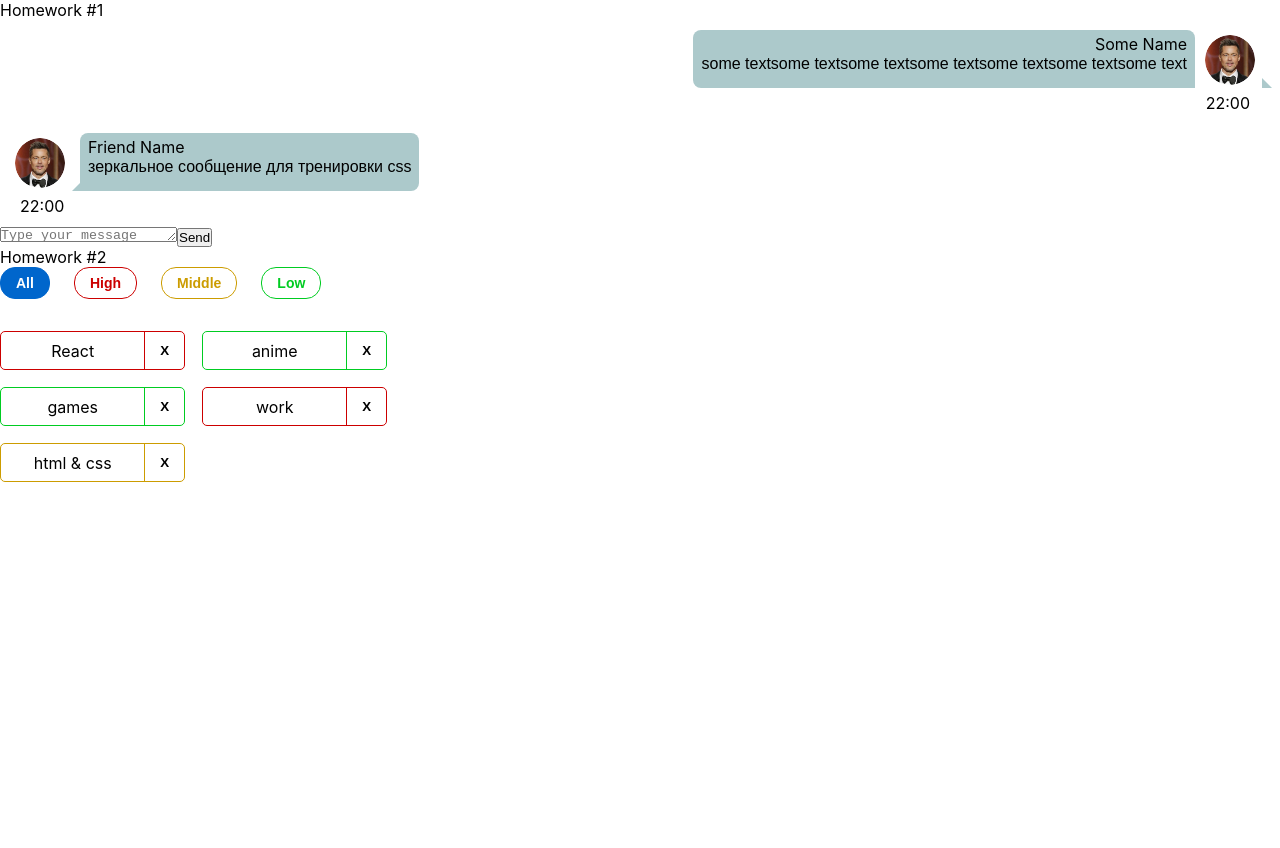
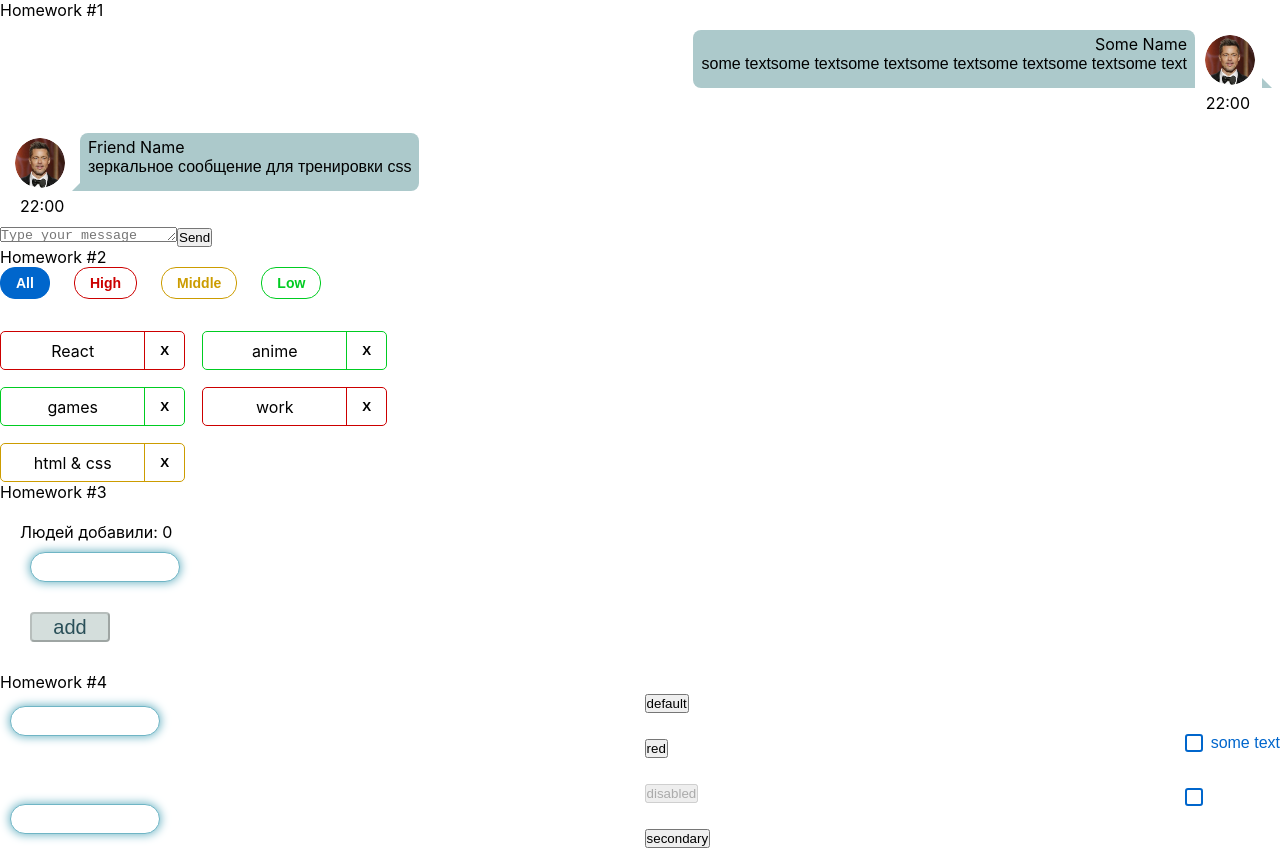
Before and after one commit to Red-K4tana/homework_2.0, a React (Create React App) app: page / in a window 1280 px wide. Before the commit the page ends 800 px from the top, so only its background shows below. Built offline with nearby package versions, Linux system fonts and the light colour scheme.

Commit message:
hw02 superInput completed

```diff
--- a/src/s1-main/App.tsx
+++ b/src/s1-main/App.tsx
@@ -2,6 +2,8 @@ import React from 'react'
 import s from './App.module.css'
 import HW1 from '../s2-homeworks/hw01/HW1'
 import HW2 from "../s2-homeworks/hw02/HW2";
+import HW3 from "../s2-homeworks/hw03/HW3";
+import HW4 from "../s2-homeworks/hw04/HW4";
 
 function App() {
     return (
@@ -9,8 +11,8 @@ function App() {
             <HW1/>
             {/*раскомментировать по ходу выполнения*/}
             <HW2/>
-            {/*<HW3/>*/}
-            {/*<HW4/>*/}
+            <HW3/>
+            <HW4/>
 
             {/*при выполнении дз 5 и более - закомментировать здесь дз 1-4, так как они есть внутри дз 5*/}
             {/*<HW5/>*/}
--- a/src/s2-homeworks/hw03/Greeting.module.css
+++ b/src/s2-homeworks/hw03/Greeting.module.css
@@ -1,31 +1,74 @@
 .greetingForm {
+    margin: 20px;
 }
 
 .inputAndButtonContainer {
 }
 
 .error {
+    margin: 10px 10px;
+
 }
 
 .input {
+    outline: none;
+    margin: 10px 10px;
+    border: 1px solid #6fb5c5;
+    border-radius: 15px;
+    box-shadow: 0 0 10px 1px #6fb5c5;
+    width: 150px;
+    height: 30px;
+    font-size: 20px;
+    text-align: center;
+    transition-duration: .3s;
 }
 
 .input:focus {
+    box-shadow: 0 0 5px 1px #fff;
+    transition-duration: .3s;
 }
 
 .errorInput {
+    outline: none;
+    margin: 10px 10px;
+    border: 1px solid #c56f6f;
+    border-radius: 15px;
+    box-shadow: 0 0 10px 1px #c56f6f;
+    width: 150px;
+    height: 30px;
+    font-size: 20px;
+    text-align: center;
+    transition-duration: .3s;
 }
 
 .button {
+    margin: 10px 10px;
+
+    border-radius: 4px;
+    box-shadow: 0 0 10px 1px #fff;
+    color: #294f58;
+    background-color: #bae2ec;
+    width: 80px;
+    height: 30px;
+    font-size: 20px;
+    transition-duration: .3s;
 }
 
 .button:focus {
+    box-shadow: 0 0 5px 1px #fff;
+    background-color: #6fb5c5;
+    transition-duration: .3s;
 }
 
 .button:active {
+    box-shadow: 0 0 2px 1px #fff;
+    background-color: #7fc9ad;
+    transition-duration: .3s;
 }
 
 .button:disabled {
+    background-color: #d4dedc;
+    transition-duration: .3s;
 }
 
 .text {
--- a/src/s2-homeworks/hw03/Greeting.tsx
+++ b/src/s2-homeworks/hw03/Greeting.tsx
@@ -2,14 +2,14 @@ import React, {ChangeEvent, KeyboardEvent} from 'react'
 import s from './Greeting.module.css'
 
 type GreetingPropsType = {
-    name: any // need to fix any
-    setNameCallback: any // need to fix any
-    addUser: any // need to fix any
-    onBlur: any // need to fix any
-    onEnter: any // need to fix any
-    error: any // need to fix any
-    totalUsers: any // need to fix any
-    lastUserName?: any // need to fix any
+  name: string // need to fix any
+  setNameCallback: (e: ChangeEvent<HTMLInputElement>) => void // need to fix any
+  addUser: () => void // need to fix any
+  onBlur: () => void // need to fix any
+  onEnter: (e: KeyboardEvent<HTMLInputElement>) => void // need to fix any
+  error: string // need to fix any
+  totalUsers: number // need to fix any
+  lastUserName?: string // need to fix any
 }
 
 // презентационная компонента (для верстальщика)
@@ -25,7 +25,7 @@ const Greeting: React.FC<GreetingPropsType> = (
     lastUserName,
   } // деструктуризация пропсов
 ) => {
-    const inputClass = s.errorInput // need to fix with (?:)
+  const inputClass = error ? s.errorInput : s.input // need to fix with (?:)
 
   return (
     <div id={'hw3-form'} className={s.greetingForm}>
--- a/src/s2-homeworks/hw03/GreetingContainer.tsx
+++ b/src/s2-homeworks/hw03/GreetingContainer.tsx
@@ -3,18 +3,32 @@ import Greeting from './Greeting'
 import { UserType } from './HW3'
 
 type GreetingContainerPropsType = {
-    users: any // need to fix any
-    addUserCallback: any // need to fix any
+    users: UserType[] // need to fix any
+    addUserCallback: (name: string) => void // need to fix any
 }
 
-export const pureAddUser = (name: any, setError: any, setName: any, addUserCallback: any) => {
+export const pureAddUser = (name: string, setError: (error:string)=>void, setName: (name:string)=>void,
+                            addUserCallback: (name: string) => void) => {
     // если имя пустое - показать ошибку, иначе - добавить юзера и очистить инпут
+    if (name) {
+        setName(name)
+        addUserCallback(name)
+        setName('')
+    } else {
+        setError('User name empty!')
+    }
 }
 
-export const pureOnBlur = (name: any, setError: any) => { // если имя пустое - показать ошибку
+export const pureOnBlur = (name: string, setError: (error:string)=>void) => { // если имя пустое - показать ошибку
+    if (!name) {
+        setError('Name required!')
+    }
 }
 
-export const pureOnEnter = (e: any, addUser: any) => { // если нажата кнопка Enter - добавить
+export const pureOnEnter = (e: KeyboardEvent<HTMLInputElement>, addUser: ()=>void) => { // если нажата кнопка Enter - добавить
+    if (e.key === 'Enter') {
+        addUser()
+    }
 }
 
 // более простой и понятный для новичков
@@ -26,11 +40,11 @@ const GreetingContainer: React.FC<GreetingContainerPropsType> = ({
                                                                      addUserCallback,
                                                                  }) => {
     // деструктуризация пропсов
-    const [name, setName] = useState<any>('') // need to fix any
-    const [error, setError] = useState<any>('') // need to fix any
+    const [name, setName] = useState<string>('') // need to fix any
+    const [error, setError] = useState<string>('') // need to fix any
 
-    const setNameCallback = (e: any) => { // need to fix any
-        setName('some name') // need to fix
+    const setNameCallback = (e: ChangeEvent<HTMLInputElement>) => { // need to fix any
+        setName(e.currentTarget.value) // need to fix
 
         error && setError('')
     }
@@ -42,12 +56,12 @@ const GreetingContainer: React.FC<GreetingContainerPropsType> = ({
         pureOnBlur(name, setError)
     }
 
-    const onEnter = (e: any) => {
+    const onEnter = (e: KeyboardEvent<HTMLInputElement>) => {
         pureOnEnter(e, addUser)
     }
 
-    const totalUsers = 0 // need to fix
-    const lastUserName = 'some name' // need to fix
+    const totalUsers = users.length ? users.length : 0 // need to fix
+    const lastUserName = users.length ? users[users.length - 1].name : '' // need to fix
 
     return (
       <Greeting
--- a/src/s2-homeworks/hw03/HW3.tsx
+++ b/src/s2-homeworks/hw03/HW3.tsx
@@ -19,20 +19,22 @@ import GreetingContainer from './GreetingContainer'
 
 // types
 export type UserType = {
-    _id: any // need to fix any
-    name: any // need to fix any
+    _id: string // need to fix any
+    name: string // need to fix any
 }
 
-export const pureAddUserCallback = (name: any, setUsers: any, users: any) => { // need to fix any
+export const pureAddUserCallback = (name: string, setUsers: (users: UserType[])=>void, users: UserType[]) => { // need to fix any
     const user = { // need to fix
+        _id: v1(),
+        name: name,
     }
     setUsers([...users, user])
 }
 
 const HW3 = () => {
-    const [users, setUsers] = useState<any>([]) // need to fix any
+    const [users, setUsers] = useState<UserType[]>([]) // need to fix any
 
-    const addUserCallback = (name: any) => { // need to fix any
+    const addUserCallback = (name: string) => { // need to fix any
         pureAddUserCallback(name, setUsers, users)
     }
 
--- a/src/s2-homeworks/hw04/common/c1-SuperInputText/SuperInputText.module.css
+++ b/src/s2-homeworks/hw04/common/c1-SuperInputText/SuperInputText.module.css
@@ -1,7 +1,19 @@
 .input:focus {
+    box-shadow: 0 0 5px 1px #fff;
+    transition-duration: .3s;
 }
 
 .input {
+    outline: none;
+    margin: 10px 10px;
+    border: 1px solid #6fb5c5;
+    border-radius: 15px;
+    box-shadow: 0 0 10px 1px #6fb5c5;
+    width: 150px;
+    height: 30px;
+    font-size: 20px;
+    text-align: center;
+    transition-duration: .3s;
 }
 
 .inputWrapper {
--- a/src/s2-homeworks/hw04/common/c1-SuperInputText/SuperInputText.tsx
+++ b/src/s2-homeworks/hw04/common/c1-SuperInputText/SuperInputText.tsx
@@ -73,5 +73,4 @@ const SuperInputText: React.FC<SuperInputTextPropsType> = (
     </div>
   )
 }
-
 export default SuperInputText
```
Lines whose indentation alone changed are shown as unchanged.
